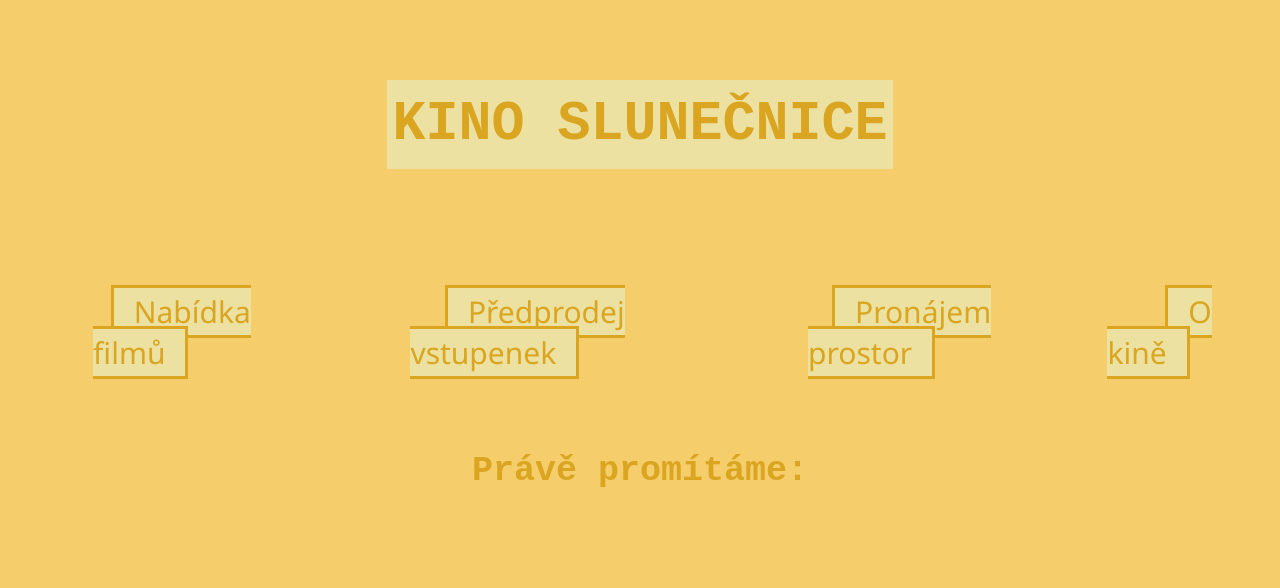
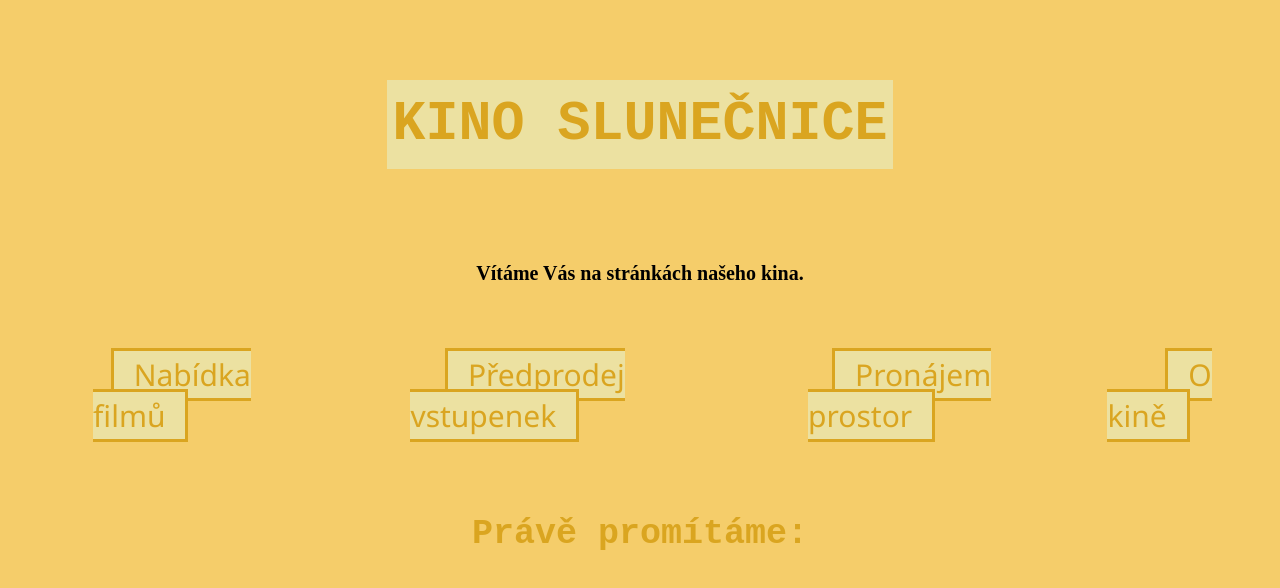
Before and after one commit to Jana11001/tw-pokus, a plain HTML site: page index.html in a window 1280 px wide. Drawn offline with Linux system fonts and the light colour scheme.

Commit message:
pokusny commit

```diff
--- a/index.html
+++ b/index.html
@@ -40,13 +40,18 @@
             padding: 3px 20px;
             border: solid; background-color:rgb(236, 225, 161) ;
         }
+        h3{
+            font-size: 20px;
+            text-align: center;
+
+        }
 
     </style>
 </head>
 <body>
     <h1>KINO SLUNEČNICE</h1>
 <br><br>
-
+<h3>Vítáme Vás na stránkách našeho kina.</h3> <!--změna-->
 
     <div class="tabulka">
         <table>
```
